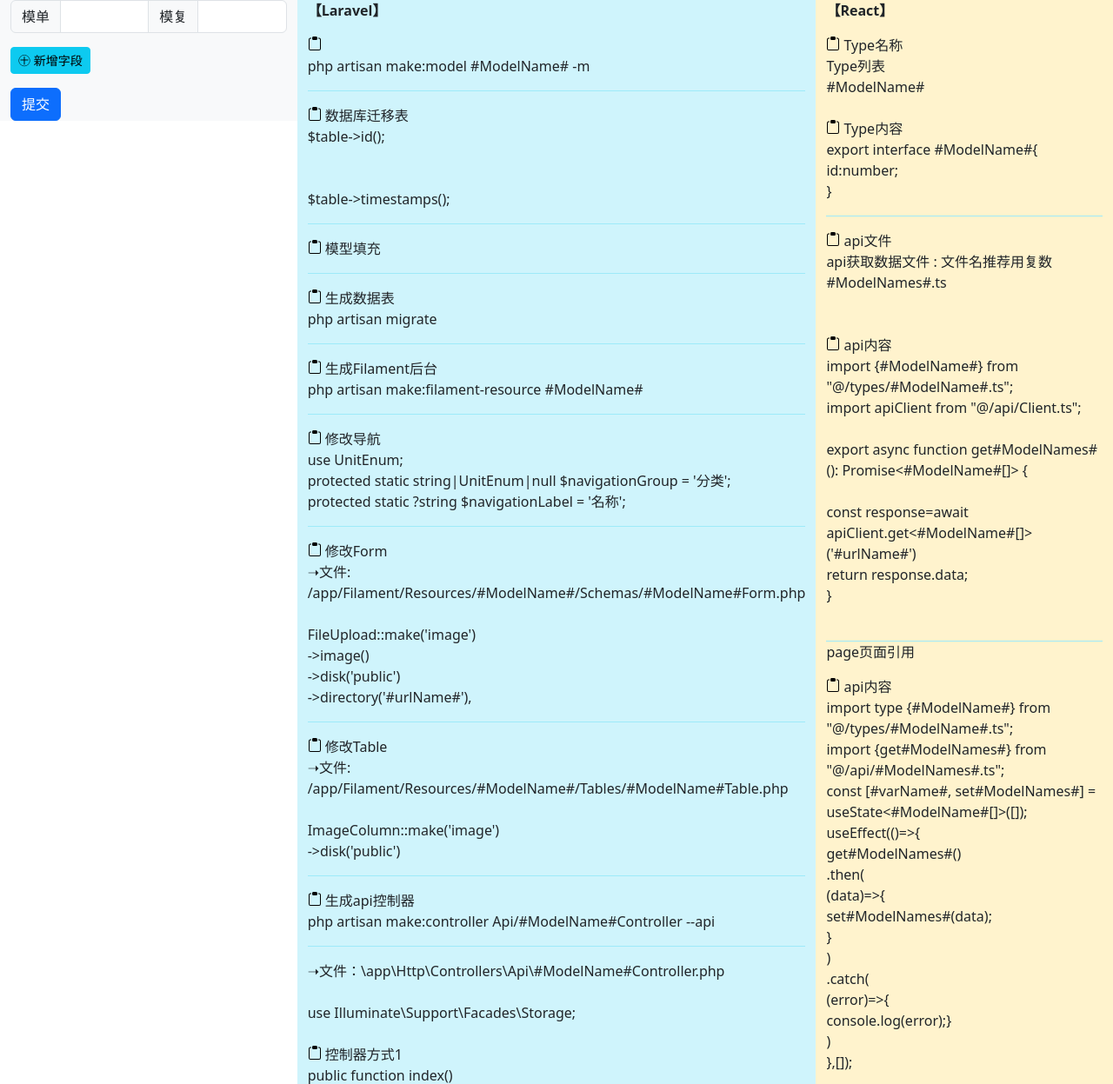
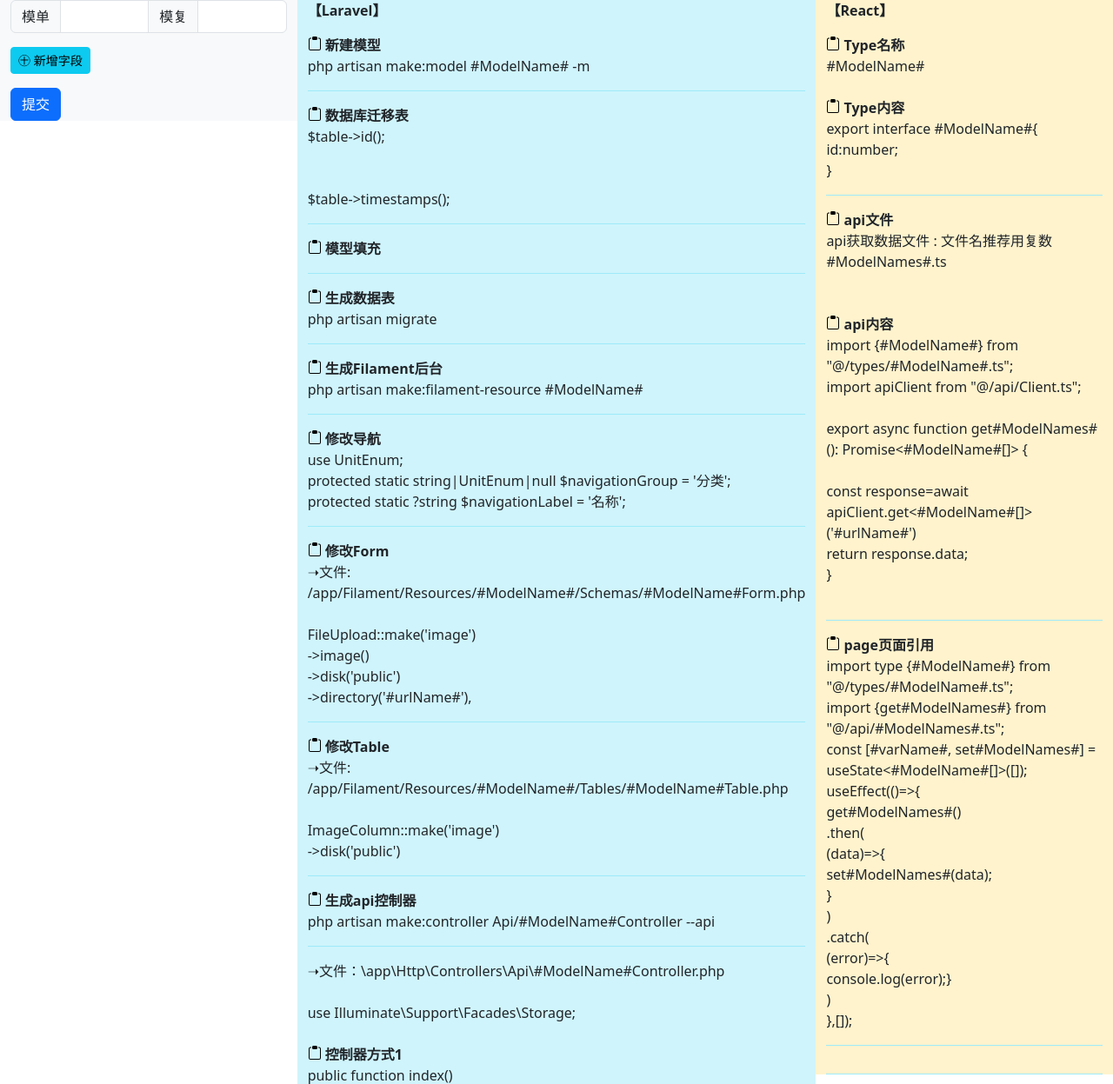
Before and after one commit to jetzuomaolian/React-Laravel-generator, a plain HTML site: page index.html in a window 1280 px wide. Shown: the top 1247 px of the page at 87% size. Drawn offline with Linux system fonts and the light colour scheme.

Commit message:
bold-title

```diff
--- a/index.html
+++ b/index.html
@@ -59,12 +59,12 @@
         <div class="col bg-info-subtle fw-lighter">
             <div class="fw-bold">【Laravel】</div>
             <div class="item laravel-step1">
-                <span class="copyBtn clipboard-icon" data-target="laravel-makeMode"></span>
+                <span class="copyBtn clipboard-icon" data-target="laravel-makeMode"></span> <span class="fw-bold">新建模型</span>
                 <div id="laravel-makeMode">php artisan make:model #ModelName# -m</div>
             </div>
             <div class="item laravel-step2">
                 <span class="copyBtn clipboard-icon" data-target="laravel-migrate"></span>
-                数据库迁移表<br>
+                <span class="fw-bold">数据库迁移表</span><br>
                 $table->id(); <br><br>
 
                 <div id="laravel-migrate" class="migrateDiv"></div>
@@ -80,7 +80,7 @@
             </div>
             <div class="item laravel-step3">
                 <span class="copyBtn clipboard-icon" data-target="laravel-modelFillable"></span>
-                模型填充<br>
+                <span class="fw-bold">模型填充</span><br>
 
 
                 <div id="laravel-modelFillable" class="fillableDiv"></div>
@@ -96,17 +96,17 @@
             </div>
             <div class="item laravel-step4">
                 <span class="copyBtn clipboard-icon" data-target="laravel-database"></span>
-                生成数据表<br>
+                <span class="fw-bold">生成数据表</span><br>
                 <div id="laravel-database">php artisan migrate</div>
             </div>
             <div class="item laravel-step5">
                 <span class="copyBtn clipboard-icon" data-target="laravel-filament"></span>
-                生成Filament后台<br>
+                <span class="fw-bold">生成Filament后台</span><br>
                 <div id="laravel-filament">php artisan make:filament-resource #ModelName#</div>
             </div>
             <div class="item laravel-step6">
                 <span class="copyBtn clipboard-icon" data-target="laravel-navigation"></span>
-                修改导航<br>
+                <span class="fw-bold">修改导航</span><br>
                 <div id="laravel-navigation">
                 use UnitEnum;<br>
                 protected static string|UnitEnum|null $navigationGroup = '分类';<br>
@@ -115,7 +115,7 @@
             </div>
             <div class="item laravel-step7">
                 <span class="copyBtn clipboard-icon" data-target="laravel-resource-form"></span>
-                修改Form<br>
+                <span class="fw-bold">修改Form</span><br>
                 ➝文件: /app/Filament/Resources/#ModelName#/Schemas/#ModelName#Form.php<br><br>
 
                 FileUpload::make('image')<br>
@@ -129,14 +129,14 @@
 
             <div class="item laravel-step8">
                 <span class="copyBtn clipboard-icon" data-target="laravel-resource-table"></span>
-                修改Table<br>
+                <span class="fw-bold">修改Table</span><br>
                 ➝文件: /app/Filament/Resources/#ModelName#/Tables/#ModelName#Table.php<br><br>
                 ImageColumn::make('image')<br>
                 <div id="laravel-resource-table">->disk('public')</div>
             </div>
             <div class="item laravel-step9">
                 <span class="copyBtn clipboard-icon" data-target="laravel-make-controller"></span>
-                生成api控制器<br>
+                <span class="fw-bold">生成api控制器</span><br>
                 <div id="laravel-make-controller">php artisan make:controller Api/#ModelName#Controller --api</div>
 
             </div>
@@ -145,7 +145,7 @@
                 use Illuminate\Support\Facades\Storage;<br><br>
 
                 <span class="copyBtn clipboard-icon" data-target="laravel-controller-index1"></span>
-                控制器方式1<br>
+                <span class="fw-bold">控制器方式1</span><br>
                 public function index()<br>
                 {<br>
                 <div id="laravel-controller-index1">
@@ -157,7 +157,7 @@
                 <br>
 
                 <span class="copyBtn clipboard-icon" data-target="laravel-controller-index2"></span>
-                控制器方式2<br>
+                <span class="fw-bold">控制器方式2</span><br>
                 public function index()<br>
                 {<br>
                 <div id="laravel-controller-index2">
@@ -180,7 +180,7 @@
 
             <div class="item laravel-step12">
                 <span class="copyBtn clipboard-icon" data-target="laravel-api"></span>
-                添加api<br>
+                <span class="fw-bold">添加api</span><br>
                 ➝文件：/routes/api.php ※推荐用复数
                 <div id="laravel-api">Route::get('/#urlName#', [#ModelName#Controller::class, 'index']);</div>
             </div>
@@ -198,11 +198,11 @@
             <div class="fw-bold">【React】</div>
             <div class="item React-step1">
                 <span class="copyBtn clipboard-icon" data-target="react-typeName"></span>
-                Type名称<br>
-                Type列表  <div id="react-typeName">#ModelName# </div>
+                <span class="fw-bold">Type名称</span><br>
+                <div id="react-typeName">#ModelName# </div>
                 <br>
                 <span class="copyBtn clipboard-icon" data-target="react-typeContent"></span>
-                Type内容<br>
+                <span class="fw-bold">Type内容</span><br>
 
                 <div id="react-typeContent">
                     export interface  #ModelName#{ <br>
@@ -216,11 +216,11 @@
 
             <div class="item React-step2">
                 <span class="copyBtn clipboard-icon" data-target="react-apiName"></span>
-                api文件<br>
+                <span class="fw-bold">api文件</span><br>
                 api获取数据文件 : 文件名推荐用复数  <div id="react-apiName">#ModelNames#.ts</div> <br><br>
 
                 <span class="copyBtn clipboard-icon" data-target="react-apiContent"></span>
-                api内容<br>
+                <span class="fw-bold">api内容</span><br>
                 <div id="react-apiContent">
                     import {#ModelName#} from "@/types/#ModelName#.ts";<br>
                     import apiClient from "@/api/Client.ts";<br><br>
@@ -231,12 +231,9 @@
                 </div>
                 <br>
             </div>
-            <div>
-                page页面引用
-            </div>
             <div class="item React-step3">
                 <span class="copyBtn clipboard-icon" data-target="react-page"></span>
-                api内容<br>
+                <span class="fw-bold">page页面引用</span><br>
                 <div id="react-page">
                     import type {#ModelName#} from "@/types/#ModelName#.ts";<br>
                     import {get#ModelNames#} from "@/api/#ModelNames#.ts";<br>
```
